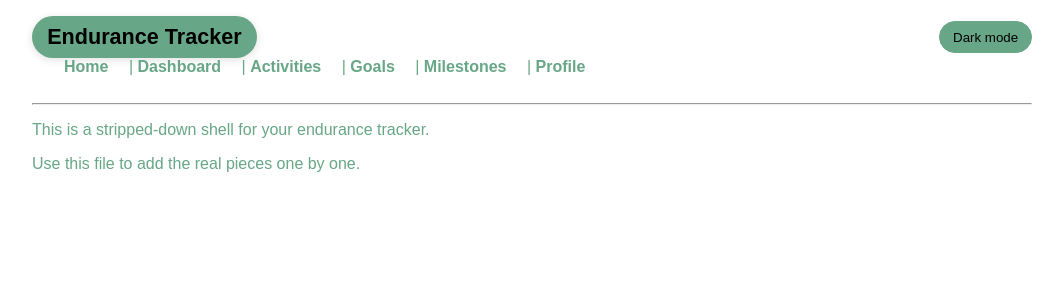
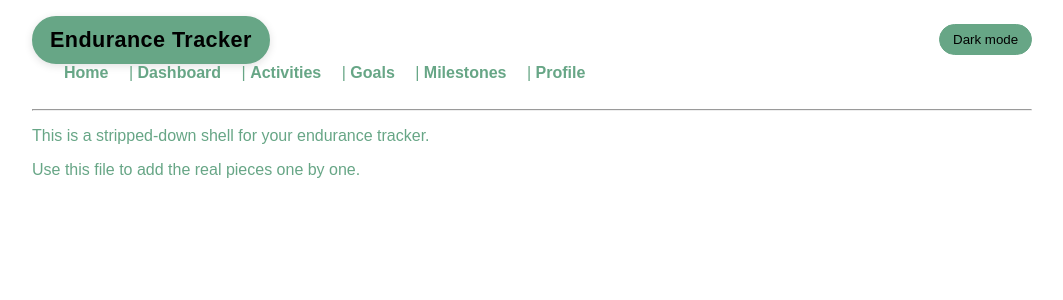
Before and after one commit to Quemmons/Endurance-Training-Tracker, a Flask app: page / in a window 1280 px wide. Shown: the top 300 px of the page, without its empty margins (108-1171 px from the left). Run offline with Flask 3, Linux system fonts and the light colour scheme.

Commit message:
Describe what you changed

```diff
--- a/static/css/styles.css
+++ b/static/css/styles.css
@@ -88,9 +88,12 @@ h1 {
   display: inline-block;
   background: #67A686;
   color: #000000;
-  padding: 0.5rem 0.95rem;
+  padding: 0.55rem 1rem;
   border-radius: 999px;
   font-size: 1.35rem;
+  font-weight: 700;
+  letter-spacing: 0.02em;
+  border: 2px solid #67A686;
   box-shadow: 0 2px 8px rgba(0, 0, 0, 0.12);
 }
 
```
